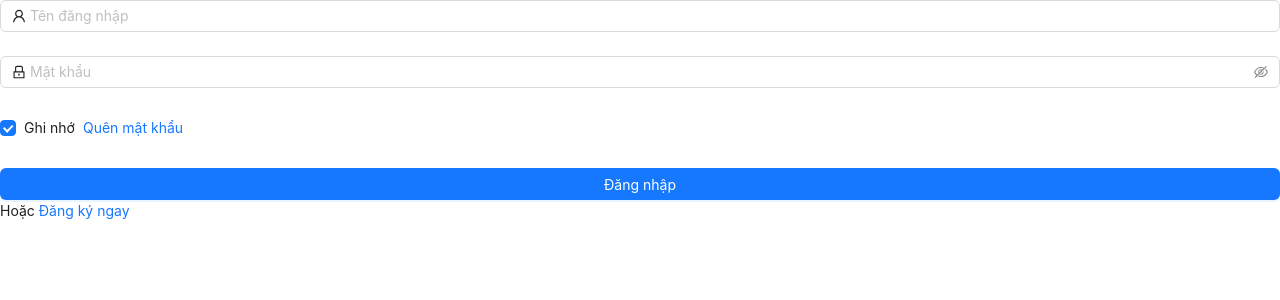
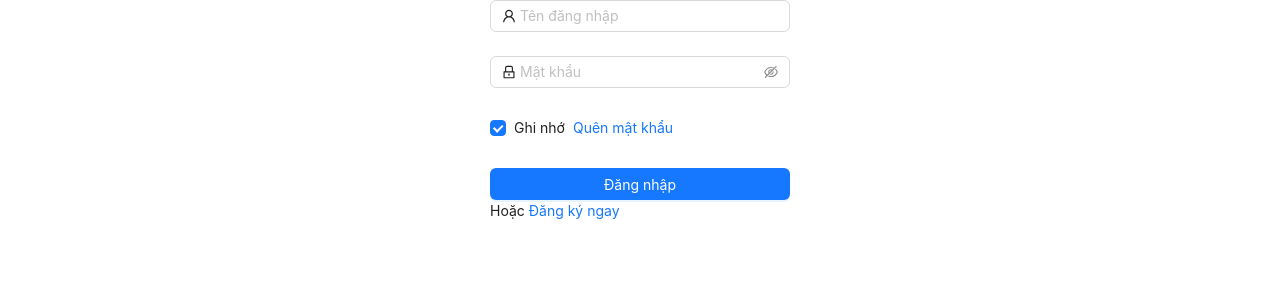
Before and after one commit to GiangGiauTen/CheemsFood, a React (Create React App) app in the folder web/: page / in a window 1280 px wide. Shown: the top 300 px of the page. Built offline with nearby package versions, Linux system fonts and the light colour scheme.

Commit message:
Login and Register

```diff
--- a/web/src/components/Home.jsx
+++ b/web/src/components/Home.jsx
@@ -17,6 +17,9 @@ import QuanLyDoCanMua from './QuanLyDoCanMua/QuanLyDoCanMua';
 import AddTeam from './Nhom/AddTeam';
 import React, { useState } from 'react';
 import { Link } from 'react-router-dom';
+import { useNavigate } from 'react-router-dom';
+import axios from 'axios';
+
 const { Header, Content, Sider } = Layout;
 
 function getItem(label, key, icon, children) {
@@ -43,6 +46,19 @@ const items = [
 
 ];
 function Home() {
+  const navigate = useNavigate();
+
+  const handleLogout = async () => {
+    try {
+      // Gửi yêu cầu POST để xóa dữ liệu
+      await axios.post('http://localhost:4001/seed');
+
+      // Chuyển hướng người dùng về trang đăng nhập
+      navigate('/');
+    } catch (error) {
+      console.error('Đăng xuất thất bại:', error);
+    }
+  };
   const [menuKey, setMenuKey] = useState('1');
   const {
     token: { colorBgContainer },
@@ -115,6 +131,9 @@ function Home() {
 
           </Content>
         </Layout>
+        <Button type="primary" onClick={handleLogout}>
+        Đăng xuất
+      </Button>
       </Layout>
     </div>
   );
--- a/web/src/components/LoginForm.jsx
+++ b/web/src/components/LoginForm.jsx
@@ -35,7 +35,12 @@ const LoginForm = () => {
   };
 
   return (
-    <Form name="login" initialValues={{ remember: true }} onFinish={onFinish}>
+    <Form
+      name="login"
+      initialValues={{ remember: true }}
+      onFinish={onFinish}
+      style={{ maxWidth: '300px', margin: '0 auto' }}
+    >
       <Form.Item
         name="username"
         rules={[{ required: true, message: 'Vui lòng nhập tên đăng nhập!' }]}
```
